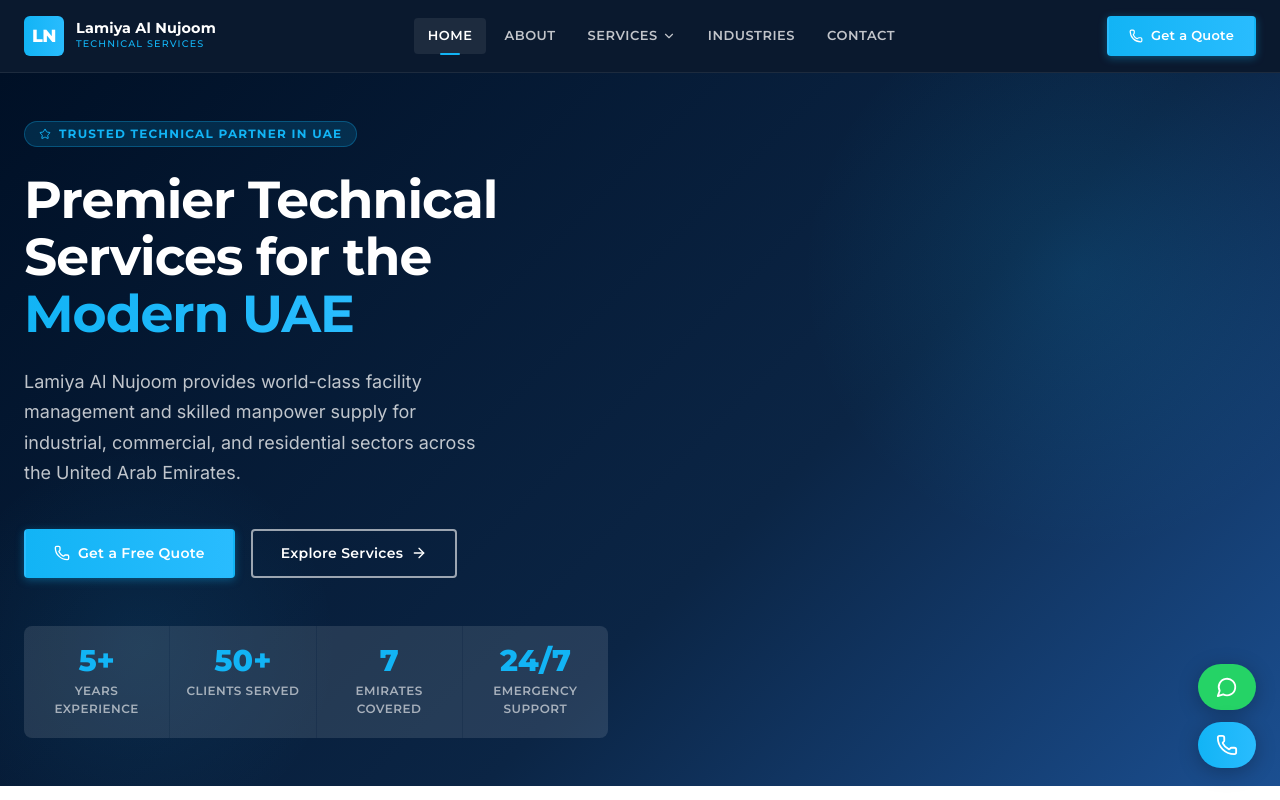
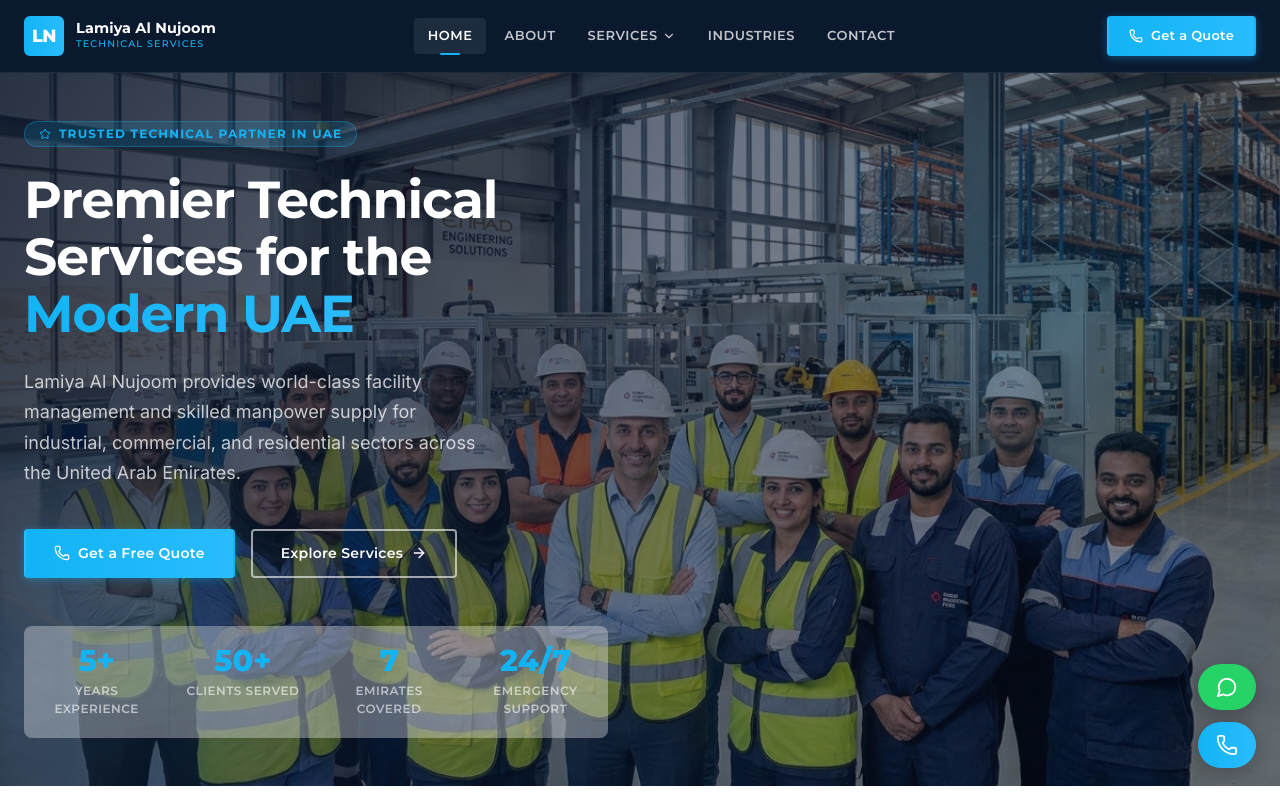
Before and after one commit to Shabeelk123/LNWebsite, a React (Vite) app: page / in a window 1280 px wide. Shown: the top 800 px of the page. Built offline with nearby package versions, Linux system fonts and the light colour scheme.

Commit message:
home banner added

```diff
--- a/src/pages/Home.css
+++ b/src/pages/Home.css
@@ -5,7 +5,10 @@
   position: relative;
   display: flex;
   align-items: center;
-  background: var(--grad-brand);
+  background-size: cover;
+  background-position: center center;
+  background-repeat: no-repeat;
+  min-height: 80vh;
   overflow: hidden;
 }
 
@@ -117,7 +120,7 @@
   grid-template-columns: repeat(4, 1fr);
   gap: 1px;
   margin-top: 3rem;
-  background: rgba(255, 255, 255, 0.08);
+  background: rgba(255, 255, 255, 0.3);
   border-radius: var(--radius-lg);
   overflow: hidden;
 }
@@ -146,46 +149,132 @@
   text-transform: uppercase;
 }
 
-/* Hero visual panel */
+/* Hero visual panel — Glassmorphism showcase over background banner */
 .hero-visual {
   position: relative;
 }
 
-.hero-image-frame {
-  position: relative;
+.hero-glass-card {
+  background: rgba(8, 19, 38, 0.52);
+  backdrop-filter: blur(14px);
+  -webkit-backdrop-filter: blur(14px);
+  border: 1px solid rgba(255, 255, 255, 0.16);
+  box-shadow: 0 20px 40px rgba(0, 0, 0, 0.3), inset 0 1px 0 rgba(255, 255, 255, 0.2);
   border-radius: var(--radius-xl);
-  overflow: hidden;
-  aspect-ratio: 4/3;
-  background: rgba(255, 255, 255, 0.04);
-  border: 1px solid rgba(255, 255, 255, 0.1);
+  padding: 2.25rem;
+  color: #fff;
 }
 
-.hero-image-frame img {
-  width: 100%;
-  height: 100%;
-  object-fit: cover;
+.hero-glass-header {
+  margin-bottom: 1.75rem;
+  padding-bottom: 1.25rem;
+  border-bottom: 1px solid rgba(255, 255, 255, 0.1);
 }
 
-.hero-badge {
-  position: absolute;
-  bottom: 1.5rem;
-  left: 1.5rem;
-  padding: 0.875rem 1.25rem;
-  border-radius: var(--radius-lg);
+.hero-glass-badge {
+  display: inline-flex;
+  align-items: center;
+  gap: 0.375rem;
+  font-size: 0.75rem;
+  font-weight: 700;
+  letter-spacing: 0.05em;
+  text-transform: uppercase;
+  color: var(--clr-accent);
+  background: rgba(18, 180, 245, 0.15);
+  border: 1px solid rgba(18, 180, 245, 0.3);
+  padding: 0.25rem 0.75rem;
+  border-radius: var(--radius-full);
+  margin-bottom: 0.75rem;
 }
 
-.hero-badge-title {
+.hero-glass-header h3 {
   font-family: var(--font-heading);
-  font-size: 1.125rem;
+  font-size: 1.35rem;
   font-weight: 700;
-  color: #fff;
-  line-height: 1.2;
+  color: #ffffff;
+  line-height: 1.3;
 }
 
-.hero-badge-sub {
+.hero-glass-features {
+  display: flex;
+  flex-direction: column;
+  gap: 1.25rem;
+  margin-bottom: 1.75rem;
+}
+
+.hero-glass-item {
+  display: flex;
+  align-items: flex-start;
+  gap: 1rem;
+}
+
+.hero-glass-icon {
+  width: 42px;
+  height: 42px;
+  border-radius: 12px;
+  background: linear-gradient(135deg, rgba(18, 180, 245, 0.22) 0%, rgba(41, 188, 254, 0.1) 100%);
+  border: 1px solid rgba(18, 180, 245, 0.35);
+  color: var(--clr-accent);
+  display: flex;
+  align-items: center;
+  justify-content: center;
+  flex-shrink: 0;
+}
+
+.hero-glass-item h4 {
+  font-family: var(--font-heading);
+  font-size: 0.95rem;
+  font-weight: 600;
+  color: #ffffff;
+  margin-bottom: 0.2rem;
+}
+
+.hero-glass-item p {
   font-size: 0.8125rem;
-  color: var(--clr-accent);
-  font-weight: 500;
+  color: rgba(255, 255, 255, 0.7);
+  line-height: 1.4;
+  margin: 0;
+}
+
+.hero-glass-footer {
+  padding-top: 1.15rem;
+  border-top: 1px solid rgba(255, 255, 255, 0.1);
+}
+
+.hero-glass-footer-badge {
+  display: flex;
+  align-items: center;
+  gap: 0.625rem;
+  font-size: 0.8125rem;
+  font-weight: 600;
+  color: rgba(255, 255, 255, 0.9);
+}
+
+.pulse-dot {
+  width: 8px;
+  height: 8px;
+  border-radius: 50%;
+  background-color: #10b981;
+  box-shadow: 0 0 0 0 rgba(16, 185, 129, 0.7);
+  animation: pulse-green 2s infinite;
+  display: inline-block;
+}
+
+@keyframes pulse-green {
+  0% {
+    transform: scale(0.95);
+    box-shadow: 0 0 0 0 rgba(16, 185, 129, 0.7);
+  }
+
+  70% {
+    transform: scale(1);
+    box-shadow: 0 0 0 8px rgba(16, 185, 129, 0);
+  }
+
+  100% {
+    transform: scale(0.95);
+    box-shadow: 0 0 0 0 rgba(16, 185, 129, 0);
+  }
 }
 
 /* ─── Trust Bar ──────────────────────────────────────────────── */
@@ -585,11 +674,49 @@
 @media (max-width: 768px) {
   .hero {
     min-height: auto;
+    background-position: center top;
   }
 
   .hero-grid {
-    padding-block: 1.5rem;
+    padding-block: 2.25rem 1.75rem;
     gap: 2rem;
+  }
+
+  .hero-title {
+    font-size: clamp(2rem, 6.5vw, 2.5rem);
+  }
+
+  .hero-glass-card {
+    padding: 1.5rem;
+    background: rgba(8, 19, 38, 0.65);
+    backdrop-filter: blur(12px);
+  }
+
+  .hero-glass-header {
+    margin-bottom: 1.25rem;
+    padding-bottom: 1rem;
+  }
+
+  .hero-glass-header h3 {
+    font-size: 1.15rem;
+  }
+
+  .hero-glass-item {
+    gap: 0.75rem;
+  }
+
+  .hero-glass-icon {
+    width: 36px;
+    height: 36px;
+    border-radius: 10px;
+  }
+
+  .hero-glass-item h4 {
+    font-size: 0.875rem;
+  }
+
+  .hero-glass-item p {
+    font-size: 0.775rem;
   }
 
   .hero-stat-num {
--- a/src/pages/Home.tsx
+++ b/src/pages/Home.tsx
@@ -3,15 +3,13 @@
   Award, Zap, Globe, Shield, CheckCircle,
   Users, Star, ChevronRight, Phone, ArrowRight
 } from 'lucide-react';
-import screen from '../assets/screen.png'
+import screen from '../assets/screen.png';
 import ServiceCard from '../components/ui/ServiceCard';
 import ScrollReveal from '../components/ui/ScrollReveal';
 import { usePageTitle } from '../hooks/useScrollReveal';
 import services from '../data/services';
 import home from '../assets/Home.png';
 import './Home.css';
-
-const HERO_IMG = `${home}?w=800&q=80&auto=format&fit=crop`;
 
 const trustItems = [
   { Icon: Award, title: 'Quality Assured', sub: 'Strict QA/QC Standards' },
@@ -49,7 +47,13 @@
   return (
     <main>
       {/* ═══════════════════ HERO ═══════════════════════════════════ */}
-      <section className="hero" aria-label="Hero">
+      <section
+        className="hero"
+        aria-label="Hero"
+        style={{
+          backgroundImage: `linear-gradient(120deg, rgba(7, 16, 34, 0.85) 0%, rgba(10, 24, 50, 0.60) 45%, rgba(6, 14, 30, 0.40) 100%), url(${home})`
+        }}
+      >
         <div className="container">
           <div className="hero-grid">
             {/* Left content — animates immediately on load */}
@@ -100,21 +104,6 @@
                     <div className="hero-stat-label">{label}</div>
                   </div>
                 ))}
-              </div>
-            </div>
-
-            {/* Right visual */}
-            <div className="hero-visual fade-in delay-300">
-              <div className="hero-image-frame">
-                <img
-                  src={HERO_IMG}
-                  alt="Skilled UAE construction and facilities technicians at work"
-                  loading="eager"
-                />
-              </div>
-              <div className="hero-badge glass">
-                <div className="hero-badge-title">Dubai's #1 Technical Partner</div>
-                <div className="hero-badge-sub">Trusted by 50+ facility managers</div>
               </div>
             </div>
           </div>
```
Also changed, not shown: src/assets/Home.png.
